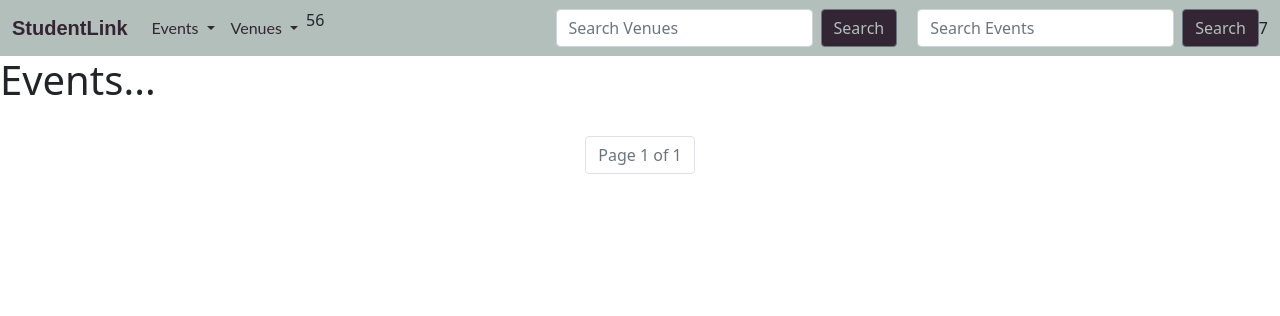
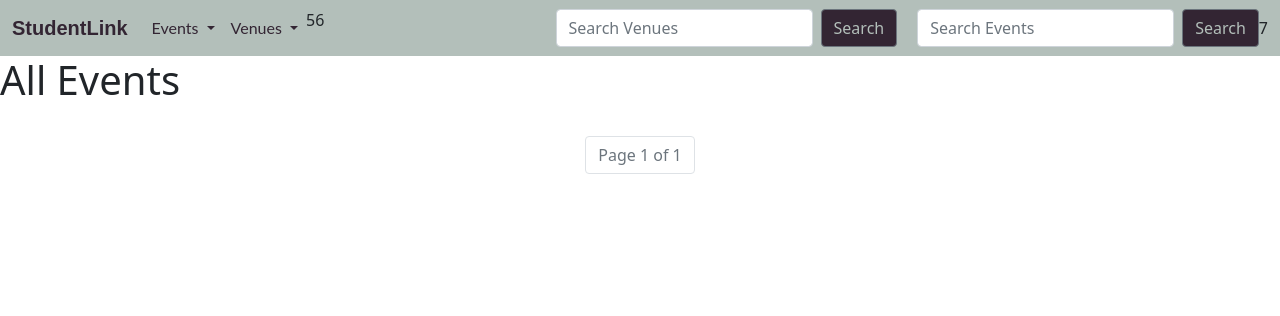
Before and after one commit to hubkinza/Hackathon_django, a Django app: page /list_events in a window 1280 px wide. Shown: the top 316 px of the page. Run offline with Django 4.2, Linux system fonts and the light colour scheme; data that the repository does not hold is empty.

Commit message:
Changed h1 on all events page to All Events instead of Events...

```diff
--- a/events/templates/events/event.html
+++ b/events/templates/events/event.html
@@ -1,7 +1,7 @@
 {% extends 'base.html' %}
 {% load static %}
 {% block content %}
-	<h1>Events...</h1>
+	<h1>All Events</h1>
 	<br>
 	{% for event in events %}
     <div class="card">
```
